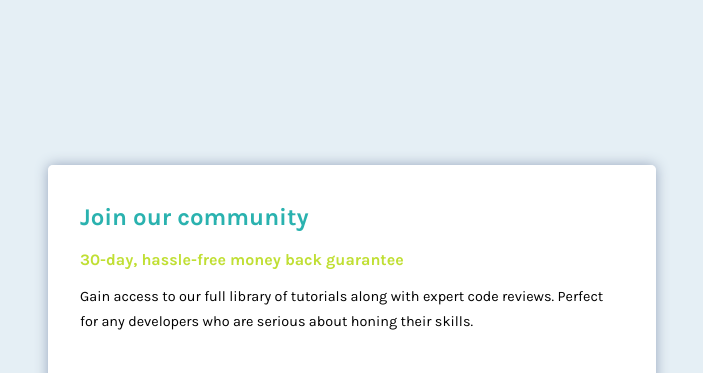
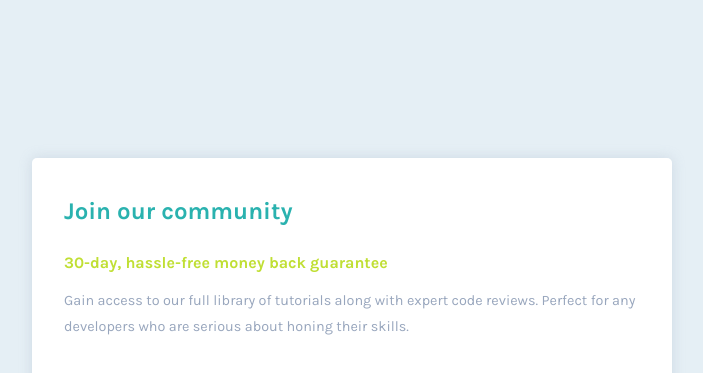
Before and after one commit to lus-felipe/Single-price-grid-component, a website: page index.html in a window 1280 px wide. Shown: the top 373 px of the page, without its empty margins (288-991 px from the left). Drawn offline with Linux system fonts and the light colour scheme.

Commit message:
Correções de estilos

```diff
--- a/styles/styles.css
+++ b/styles/styles.css
@@ -38,14 +38,14 @@ main {
 }
 
 .component {
-  max-width: 38rem;
+  max-width: 40rem;
 
   display: grid;
   grid-template-columns: repeat(2, 1fr);
   grid-template-rows: repeat(2, fit-content);
 
   border-radius: 5px;
-  box-shadow: 0 0 13px var(--grayish-blue);
+  box-shadow: 0 0 13px hsla(218, 22%, 67%, 30%);
 }
 
 /* Início das classes auxiliares */
@@ -68,7 +68,7 @@ main {
   font-size: 1rem;
   font-weight: bold;
 
-  margin-bottom: 0.9rem;
+  margin-bottom: 1rem;
 }
 
 .component__text {
@@ -85,13 +85,15 @@ main {
   background-color: white;
   border-top-left-radius: 5px;
   border-top-right-radius: 5px;
+
+  color: var(--grayish-blue);
 }
 
 .component__title {
   color: var(--cyan);
   font-weight: bold;
 
-  margin-bottom: 3.5%;
+  margin-bottom: 1.8rem;
 }
 
 .component__subtitle--yellow {
@@ -140,7 +142,10 @@ main {
 
 .component__button:hover {
   transform: scale(1.04);
-  opacity: 0.8;
+}
+
+.component__button:hover:not(:active) {
+  background-color: hsla(71, 73%, 54%, 0.795);
 }
 
 .component__button:active {
```
Also changed, not shown: package.json (added, +12 -0 lines), 1 other file.
